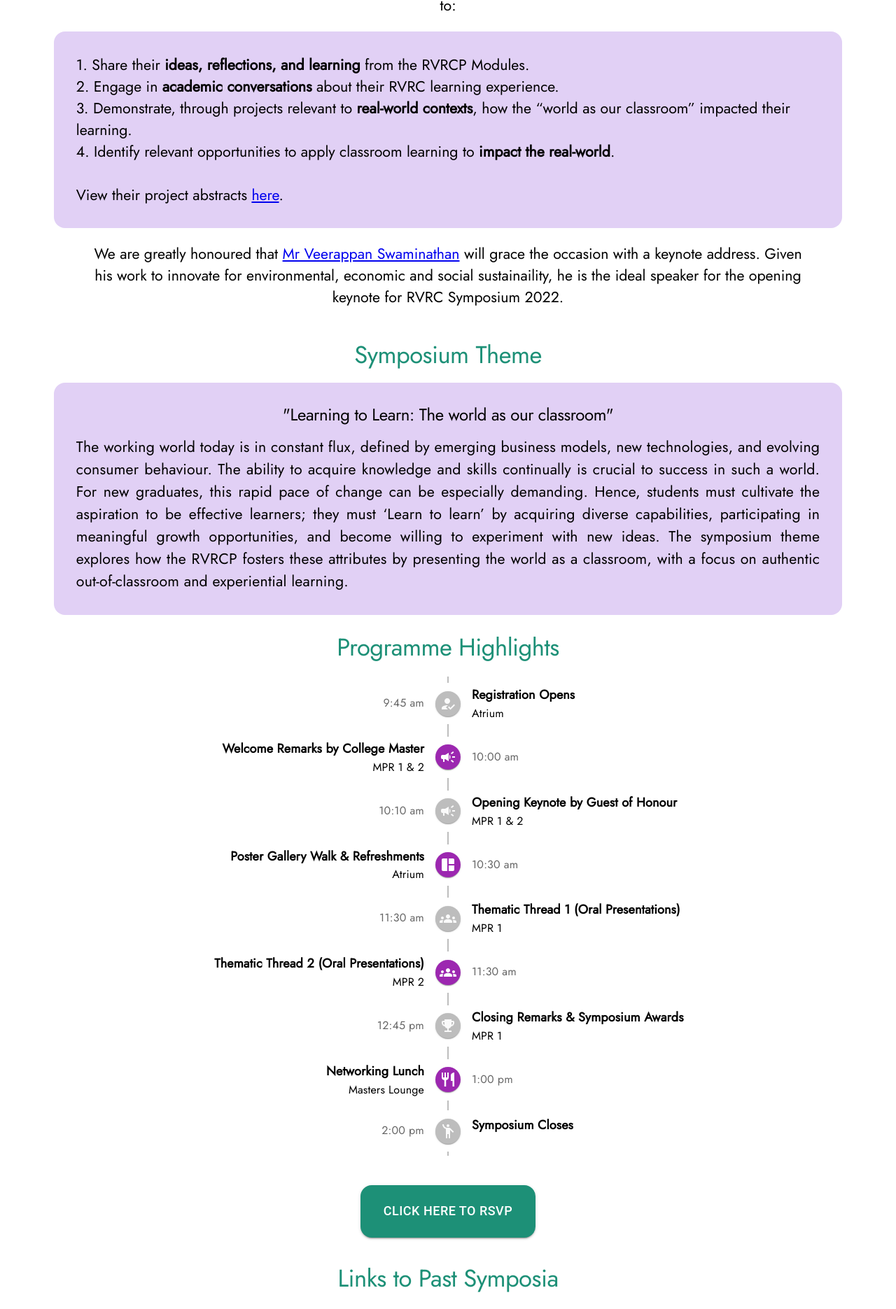
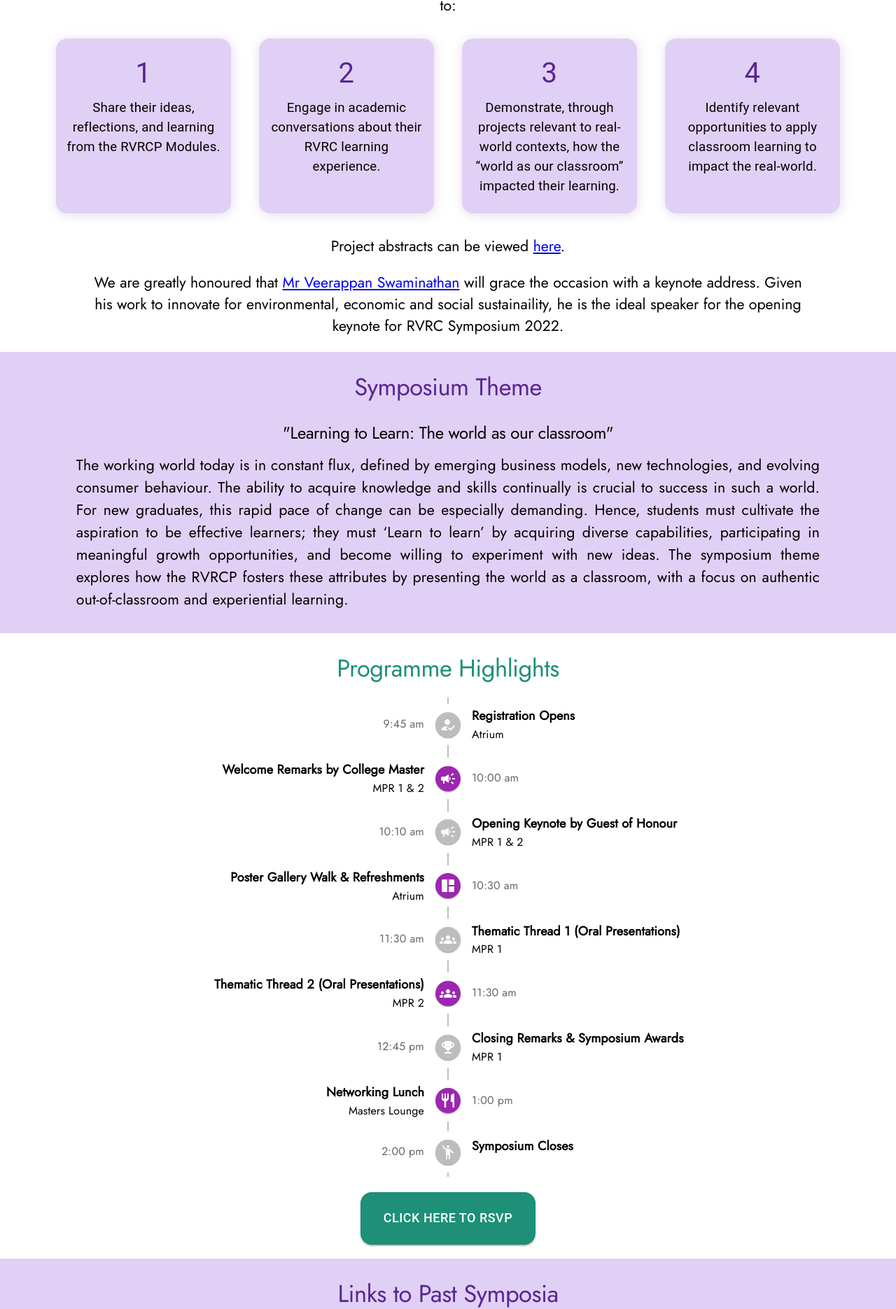
Before and after one commit to kxrt/rvrc-blog, a React (Create React App) app: page / in a window 1280 px wide. Shown: the part 572-2443 px from the top of the page at 70% size. Built offline with nearby package versions, Linux system fonts and the light colour scheme.

Commit message:
Change styling, update Interactive Sessions page
- Change card designs
- Add more content to About RVRC page
- Implement props in Blogs.js and use it to pull data for Interactive Sessions
- Change landing page styling

```diff
--- a/src/components/BlogItem.js
+++ b/src/components/BlogItem.js
@@ -19,7 +19,9 @@ const BlogItem = ({ blog, setModal }) => {
         justifyContent: "space-between",
         alignItems: "center",
         flexDirection: "column",
-        border: "1px dashed #8821b5",
+        // border: "0.2px dashed #8821b5",
+        bgcolor: "#e1d0f5",
+        boxShadow: "1px 2px 15px 1px rgba(89,38,147,0.15)",
       }}
     >
       <Typography
--- a/src/components/Blogs.js
+++ b/src/components/Blogs.js
@@ -1,7 +1,7 @@
 import React, { useState } from "react";
 import axios from "axios";
 import { Interweave } from "interweave";
-import { Button, Modal, Box, Typography } from "@mui/material";
+import { Button, Modal, Box, Typography, LinearProgress } from "@mui/material";
 
 import BlogItem from "./BlogItem";
 import parseDate from "./ParseDate";
@@ -18,7 +18,7 @@ const modalStyle = {
   height: "75%",
 };
 
-const Blogs = () => {
+const Blogs = ({ number }) => {
   const [blogs, setBlogs] = useState([]);
   const [loading, setLoading] = useState(true);
   const [modal, setModal] = useState(null);
@@ -26,7 +26,7 @@ const Blogs = () => {
   axios
     .get(
       // URL prefix fixes CORS access issues
-      "https://rvrc-blog-cors.herokuapp.com/https://blog.nus.edu.sg/geq1917symposium/wp-json/wp/v2/posts/?per_page=100"
+      "https://rvrc-blog-cors.herokuapp.com/https://blog.nus.edu.sg/geq1917symposium/wp-json/wp/v2/posts/?per_page=" + number
     )
     .then((res) => {
       setBlogs(res.data);
@@ -39,7 +39,11 @@ const Blogs = () => {
   return (
     <div>
       {loading ? (
-        <h1>Loading...</h1>
+        <>
+          <h1>Loading...</h1>
+          <br />
+          <LinearProgress color="secondary" sx={{ marginInline: "30px" }} />
+        </>
       ) : (
         <>
           <div
--- a/src/pages/Abstracts.js
+++ b/src/pages/Abstracts.js
@@ -18,8 +18,9 @@ const Abstracts = () => {
           Project Abstracts
         </Typography>
       </Box>
-
-      <Blogs />
+      <Box sx={{ marginTop: "10px" }}>
+        <Blogs number={100} />
+      </Box>
     </>
   );
 };
--- a/src/pages/InteractiveSessions.js
+++ b/src/pages/InteractiveSessions.js
@@ -1,15 +1,35 @@
 import React from "react";
+import { Box, Typography } from "@mui/material";
+import Blogs from "../components/Blogs";
 
 const InteractiveSessions = () => {
   return (
-    <div>
-      <h1>Interactive Sessions</h1>
-      <p>
-        Interactive sessions are a great way to learn more about a topic.
-        They will be given a special place in the conference.
-      </p>
-    </div>
+    <>
+      <Box sx={{ bgcolor: "#592693", padding: "1.5%" }}>
+        <Typography
+          variant="h1"
+          sx={{
+            color: "white",
+            fontSize: { xs: "24pt", md: "40pt" },
+            fontFamily: "Jost",
+          }}
+        >
+          Interactive Sessions
+        </Typography>
+      </Box>
+      <Box>
+        <p style={{ fontSize: "16pt", paddingInline: "10%" }}>
+          The Symposium will have interactive sessions with the keynote speaker
+          and the students. The audience will be able to ask questions and
+          interact with the speakers. The Symposium also be featuring the
+          following interactive sessions:
+        </p>
+      </Box>
+      <Box>
+        <Blogs number={4} />
+      </Box>
+    </>
   );
-}
+};
 
 export default InteractiveSessions;
--- a/src/pages/Landing.js
+++ b/src/pages/Landing.js
@@ -42,9 +42,10 @@ const Landing = () => {
         Year 21/22. It will also provide a learner-centric platform for students
         to:
       </p>
-      {/* <Box
+      <Box
         sx={{
-          display: { xs: "none", md: "flex" },
+          display: { xs: "flex", md: "flex" },
+          flexWrap: "wrap",
           justifyContent: "center",
         }}
       >
@@ -59,14 +60,22 @@ const Landing = () => {
                 minHeight: "250px",
                 maxHeight: "250px",
                 marginInline: "20px",
+                marginBlock: "10px",
+                boxShadow: "1px 2px 15px 1px rgba(89,38,147,0.15)",
               }}
             >
-              <Lightbulb sx={{ paddingTop: "20px" }} />
+              <Typography
+                sx={{ fontSize: "30pt", paddingTop: "20px", color: "#592693" }}
+              >
+                {index + 1}
+              </Typography>
               <Typography
                 sx={{
                   textAlign: "center",
                   fontSize: "14pt",
-                  padding: "15px",
+                  paddingBottom: "15px",
+                  paddingInline: "15px",
+                  paddingTop: "5px",
                 }}
               >
                 {point}
@@ -74,30 +83,10 @@ const Landing = () => {
             </Box>
           </>
         ))}
-      </Box> */}
-      <Box
-        sx={{ bgcolor: "#e1d0f5", marginInline: "6%", borderRadius: "16px" }}
-      >
-        <p
-          style={{
-            textAlign: "left",
-            padding: "32px",
-            fontSize: "16pt",
-          }}
-        >
-          1. Share their <b>ideas, reflections, and learning</b> from the RVRCP
-          Modules. <br />
-          2. Engage in <b>academic conversations</b> about their RVRC learning
-          experience. <br />
-          3. Demonstrate, through projects relevant to{" "}
-          <b>real-world contexts</b>, how the “world as our classroom” impacted
-          their learning. <br />
-          4. Identify relevant opportunities to apply classroom learning to{" "}
-          <b>impact the real-world</b>. <br />
-          <br />
-          View their project abstracts <Link to="/abstracts">here</Link>.
+      </Box>
+      <p style={{ fontSize: "16pt", paddingInline: "10%" }}>
+        Project abstracts can be viewed <Link to="/abstracts">here</Link>.
       </p>
-      </Box>
       <p style={{ fontSize: "16pt", paddingInline: "10%" }}>
         We are greatly honoured that{" "}
         <Link to="/keynote">Mr Veerappan Swaminathan</Link> will grace the
@@ -105,13 +94,14 @@ const Landing = () => {
         environmental, economic and social sustainaility, he is the ideal
         speaker for the opening keynote for RVRC Symposium 2022.
       </p>
+      <Box sx={{ backgroundColor: "#e1d0f5" }}>
         <Typography
           variant="h1"
           sx={{
             fontSize: { xs: "20pt", md: "26pt" },
             fontFamily: "Jost",
-          paddingTop: "2%",
-          color: "#1d9077",
+            paddingTop: "30px",
+            color: "#592693",
             textAlign: "center",
             paddingInline: "8%",
           }}
@@ -123,7 +113,7 @@ const Landing = () => {
             bgcolor: "#e1d0f5",
             marginInline: "6%",
             borderRadius: "16px",
-          marginTop: "20px",
+            // marginTop: "20px",
           }}
         >
           <Typography
@@ -145,29 +135,30 @@ const Landing = () => {
               paddingInline: "32px",
               paddingBottom: "32px",
               fontFamily: "Jost",
-            fontSize: "16pt",
+              fontSize: {xs: "14pt", md: "16pt" },
               textAlign: "justify",
             }}
           >
             The working world today is in constant flux, defined by emerging
             business models, new technologies, and evolving consumer behaviour.
-          The ability to acquire knowledge and skills continually is crucial to
-          success in such a world. For new graduates, this rapid pace of change
-          can be especially demanding. Hence, students must cultivate the
-          aspiration to be effective learners; they must ‘Learn to learn’ by
-          acquiring diverse capabilities, participating in meaningful growth
-          opportunities, and become willing to experiment with new ideas. The
-          symposium theme explores how the RVRCP fosters these attributes by
-          presenting the world as a classroom, with a focus on authentic
-          out-of-classroom and experiential learning.
+            The ability to acquire knowledge and skills continually is crucial
+            to success in such a world. For new graduates, this rapid pace of
+            change can be especially demanding. Hence, students must cultivate
+            the aspiration to be effective learners; they must ‘Learn to learn’
+            by acquiring diverse capabilities, participating in meaningful
+            growth opportunities, and become willing to experiment with new
+            ideas. The symposium theme explores how the RVRCP fosters these
+            attributes by presenting the world as a classroom, with a focus on
+            authentic out-of-classroom and experiential learning.
           </Typography>
+        </Box>
       </Box>
       <Typography
         variant="h1"
         sx={{
           fontSize: { xs: "20pt", md: "26pt" },
           fontFamily: "Jost",
-          paddingTop: "2%",
+          paddingTop: "30px",
           // color: "#592693",
           color: "#1d9077",
         }}
@@ -189,28 +180,29 @@ const Landing = () => {
             color: "white",
             borderRadius: "16px",
             marginInline: "auto",
-            marginTop: "20px",
+            marginBottom: "20px",
           }}
         >
           Click here to RSVP
         </Button>
       </Box>
+      <Box sx={{ backgroundColor: "#e1d0f5" }}>
         <Typography
           variant="h1"
           sx={{
             fontSize: { xs: "20pt", md: "26pt" },
             fontFamily: "Jost",
-          paddingTop: { xs: "3%", md: "3%" },
+            paddingTop: { xs: "30px", md: "30px" },
             // color: "#592693",
-          color: "#1d9077",
+            color: "#592693",
           }}
         >
           Links to Past Symposia
         </Typography>
         <Box
           sx={{
-          marginBlock: "1%",
-          marginBottom: "3%",
+            paddingBlock: "20px",
+            paddingBottom: "20px",
             display: "flex",
             justifyContent: "center",
             flexWrap: "wrap",
@@ -240,6 +232,7 @@ const Landing = () => {
             </Box>
           ))}
         </Box>
+      </Box>
     </>
   );
 };
```
Also changed, not shown: src/pages/AboutRVRC.js (+39 -3 lines), 1 other file (tests, documents, lock files or other folders). Lines whose indentation alone changed are shown as unchanged.
